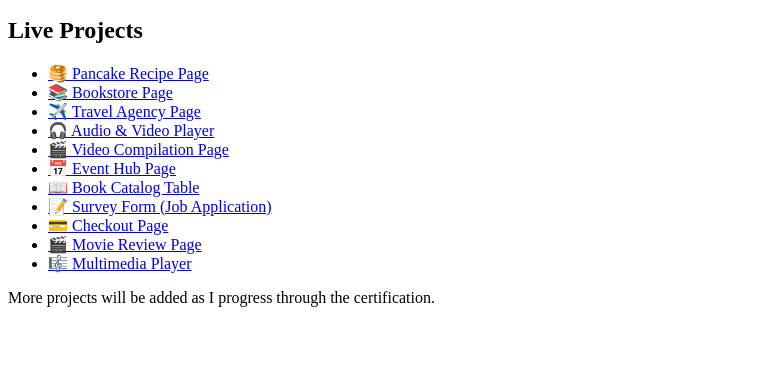
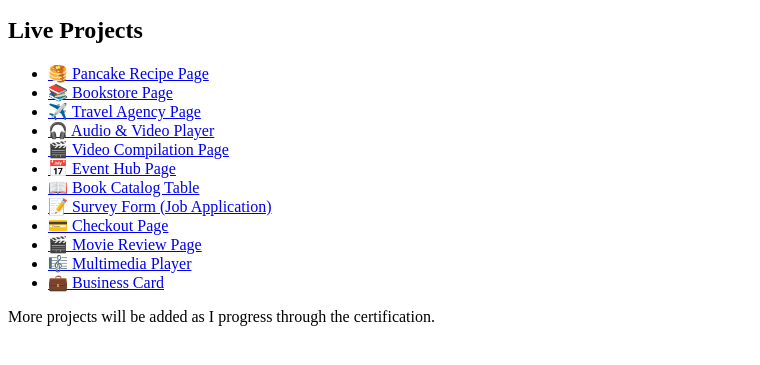
Before and after one commit to Ananya0213/responsive-web-design-freecodecamp, a plain HTML site: page index.html in a window 1280 px wide. Shown: the part 101-466 px from the top of the page, without its empty margins (0-760 px from the left). Drawn offline with Linux system fonts and the light colour scheme.

Commit message:
Add business card project to landing page

```diff
--- a/index.html
+++ b/index.html
@@ -47,6 +47,9 @@
     <li>
       <a href="multimedia-player-page/">🎼 Multimedia Player</a>
     </li>
+    <li>
+      <a href="business-card/">💼 Business Card</a>
+    </li>
 
 
 
```
